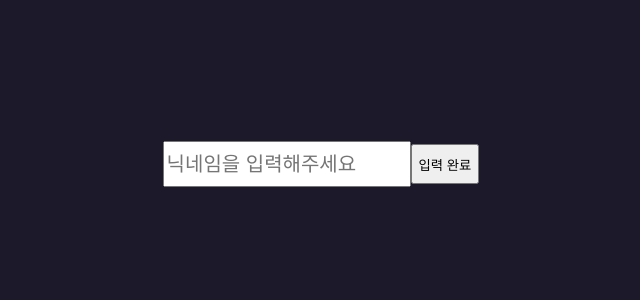
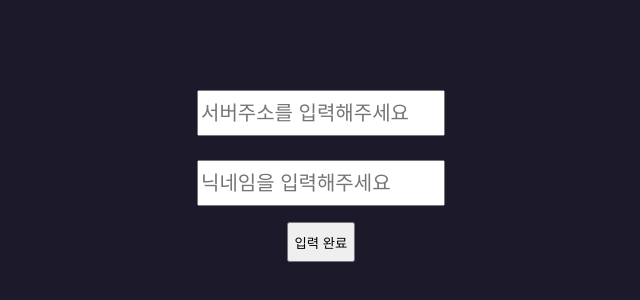
Before and after one commit to hyeongjin-kim/fearless-project, a Vue app in the folder vue-project/: page / in a window 1280 px wide. Shown: the part 236-536 px from the top of the page, without its empty margins (319-959 px from the left). Built offline with nearby package versions, Linux system fonts and the light colour scheme; no server answers.

Commit message:
서버 입력 창 생성

```diff
--- a/vue-project/src/stores/Client_Socket.js
+++ b/vue-project/src/stores/Client_Socket.js
@@ -2,7 +2,6 @@ import { ref } from "vue";
 import { defineStore } from "pinia";
 import { io } from "socket.io-client";
 
-const address = import.meta.env.VITE_SERVER_ADDRESS;
 const socket_port = import.meta.env.VITE_SOCKET_PORT;
 
 export const useClientSocketStore = defineStore("Client_Socket", () => {
@@ -10,7 +9,7 @@ export const useClientSocketStore = defineStore("Client_Socket", () => {
     const socket = ref(null);
 
     // Connect to the server (call this once, e.g. in App.vue or on login)
-    function connectSocket() {
+    function connectSocket(address) {
         if (!socket.value) {
             socket.value = io(`${address}`, { transports: ["websocket"] });
         }
--- a/vue-project/src/views/Start.vue
+++ b/vue-project/src/views/Start.vue
@@ -6,13 +6,16 @@ import { usePlayersStore } from "@/stores/Players";
 
 const Socket_Store = useClientSocketStore();
 const nickname = ref("");
+const server = ref("");
 const Player_store = usePlayersStore();
 
 function start() {
-    Socket_Store.connectSocket(); //페이지 로딩시가 아니라 닉네임을 입력하면 그때 연결하는게 맞는 거 같음
-    if (nickname.value.trim()) {
-        Socket_Store.emit("set_nickname", { nickname: nickname.value });
-        router.push("Lobby");
+    if (server.value.trim()) {
+        Socket_Store.connectSocket(server.value); //페이지 로딩시가 아니라 닉네임을 입력하면 그때 연결하는게 맞는 거 같음
+        if (nickname.value.trim()) {
+            Socket_Store.emit("set_nickname", { nickname: nickname.value });
+            router.push("Lobby");
+        }
     }
 }
 </script>
@@ -21,14 +24,20 @@ function start() {
     <main>
         <div class="input-container">
             <input
+                class="server-input"
+                type="text"
+                placeholder="서버주소를 입력해주세요"
+                v-model="server"
+            />
+            <input
                 class="nickname-input"
                 type="text"
                 placeholder="닉네임을 입력해주세요"
                 v-model="nickname"
             />
-        </div>
-        <div class="confirm">
-            <button @click="start()">입력 완료</button>
+            <div class="confirm">
+                <button @click="start()">입력 완료</button>
+            </div>
         </div>
     </main>
 </template>
@@ -42,14 +51,24 @@ main {
 }
 .input-container {
     display: flex;
+    flex-direction: column;
     justify-content: center;
+    align-items: center;
+}
+.server-input {
+    margin-top: 3vh;
+    width: 30vh;
+    height: 5vh;
+    font-size: 20px;
 }
 .nickname-input {
+    margin-top: 3vh;
     width: 30vh;
     height: 5vh;
     font-size: 20px;
 }
 button {
+    margin-top: 2vh;
     height: 5vh;
 }
 </style>
```
